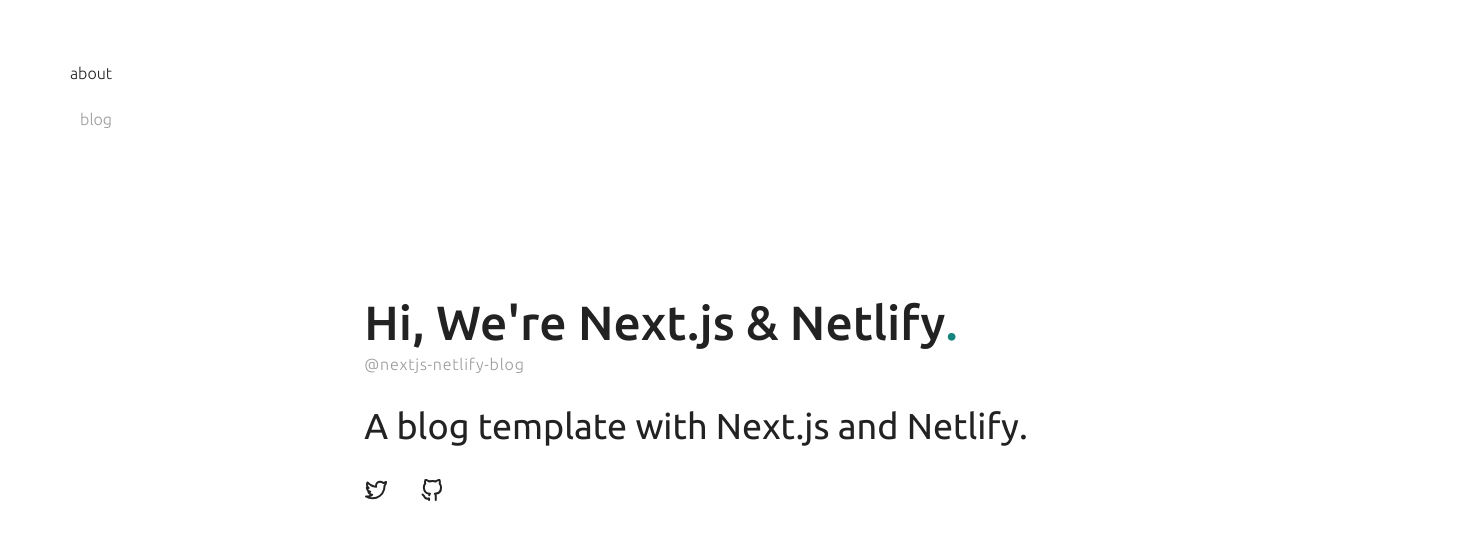
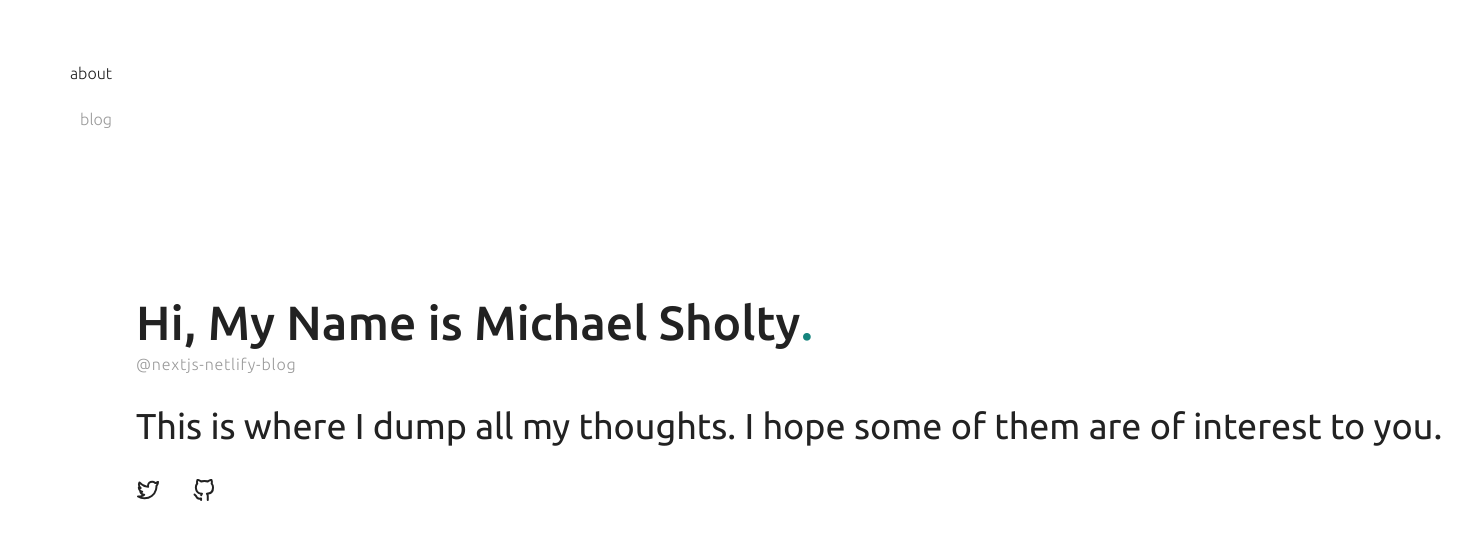
Before and after one commit to msholty-fd/blog, a Next.js app: page / in a window 1280 px wide. Shown: the top 540 px of the page, 1466 px wide, since content can reach past the window. Built offline with nearby package versions, Linux system fonts and the light colour scheme.

Commit message:
Change about page text

```diff
--- a/src/pages/index.tsx
+++ b/src/pages/index.tsx
@@ -13,10 +13,13 @@
       <div className="container">
         <div>
           <h1>
-            Hi, We're Next.js & Netlify<span className="fancy">.</span>
+            Hi, My Name is Michael Sholty<span className="fancy">.</span>
           </h1>
           <span className="handle">@nextjs-netlify-blog</span>
-          <h2>A blog template with Next.js and Netlify.</h2>
+          <h2>
+            This is where I dump all my thoughts. I hope some of them are of
+            interest to you.
+          </h2>
           <SocialList />
         </div>
       </div>
```
